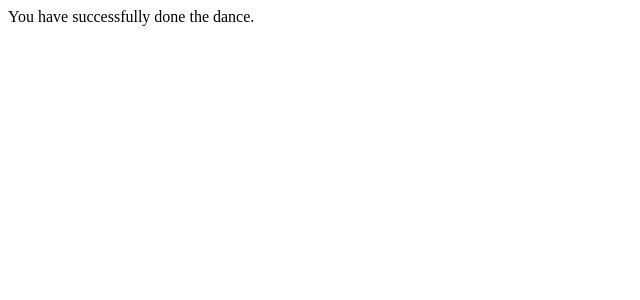
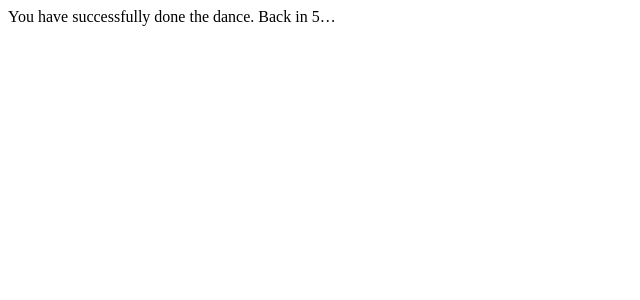
Before and after one commit to daaku/weekend, a Django app: template weekend/common/templates/django_oauth_consumer/yahoo/successful_authorization.html in a window 1280 px wide. Shown: the top 300 px of the page, without its empty margins (0-640 px from the left). Run offline with Django 3.2, Linux system fonts and the light colour scheme; the template is opened without the code that fills it, so the values that code supplies are empty; some libraries are stand-ins or nearby versions.

Commit message:
better user flow for oauth dance

```diff
--- a/weekend/common/templates/django_oauth_consumer/fireeagle/need_authorization.html
+++ b/weekend/common/templates/django_oauth_consumer/fireeagle/need_authorization.html
@@ -1,4 +1,7 @@
 {% extends "base.html" %}
+{% block head %}
+    <meta http-equiv="Refresh" content="5; url={{ authorization_url }}" />
+{% endblock %}
 {% block content %}
-    <a href="{{ authorization_url }}">Lets dance.</a>
+    <a href="{{ authorization_url }}">Dancing in 5</a>&hellip;
 {% endblock %}
--- a/weekend/common/templates/django_oauth_consumer/fireeagle/successful_authorization.html
+++ b/weekend/common/templates/django_oauth_consumer/fireeagle/successful_authorization.html
@@ -1,4 +1,7 @@
 {% extends "base.html" %}
+{% block head %}
+    <meta http-equiv="Refresh" content="5; url={{ next_url }}" />
+{% endblock %}
 {% block content %}
-    You have successfully done the dance.
+    You have successfully done the dance. Back in 5&hellip;
 {% endblock %}
--- a/weekend/common/templates/django_oauth_consumer/yahoo/need_authorization.html
+++ b/weekend/common/templates/django_oauth_consumer/yahoo/need_authorization.html
@@ -1,4 +1,7 @@
 {% extends "base.html" %}
+{% block head %}
+    <meta http-equiv="Refresh" content="5; url={{ authorization_url }}" />
+{% endblock %}
 {% block content %}
-    <a href="{{ authorization_url }}">Lets dance.</a>
+    <a href="{{ authorization_url }}">Dancing in 5</a>&hellip;
 {% endblock %}
--- a/weekend/common/templates/django_oauth_consumer/yahoo/successful_authorization.html
+++ b/weekend/common/templates/django_oauth_consumer/yahoo/successful_authorization.html
@@ -1,4 +1,7 @@
 {% extends "base.html" %}
+{% block head %}
+    <meta http-equiv="Refresh" content="5; url={{ next_url }}" />
+{% endblock %}
 {% block content %}
-    You have successfully done the dance.
+    You have successfully done the dance. Back in 5&hellip;
 {% endblock %}
```
